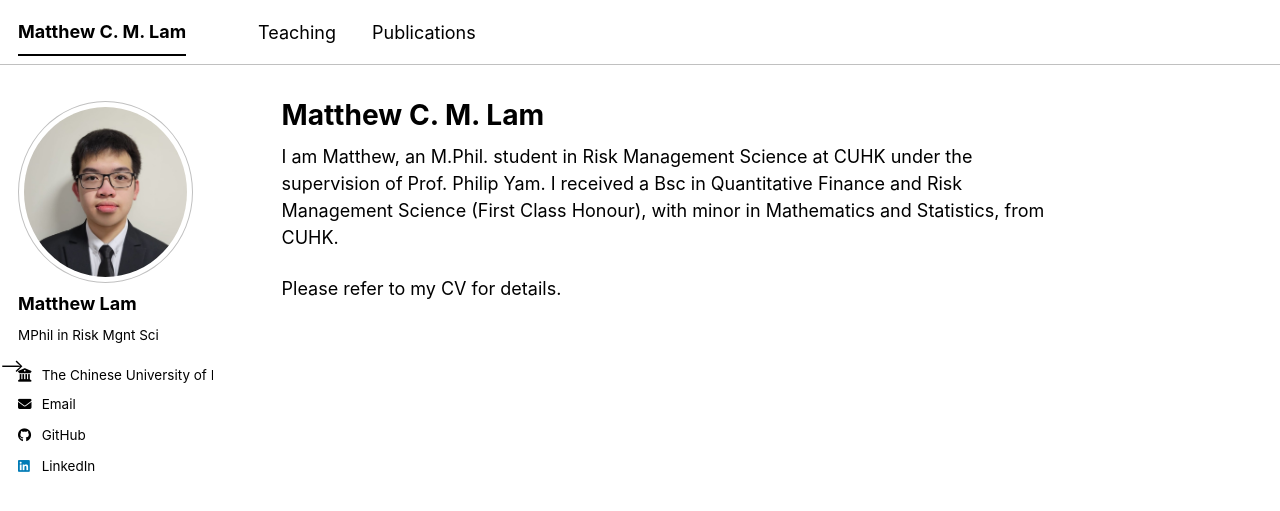
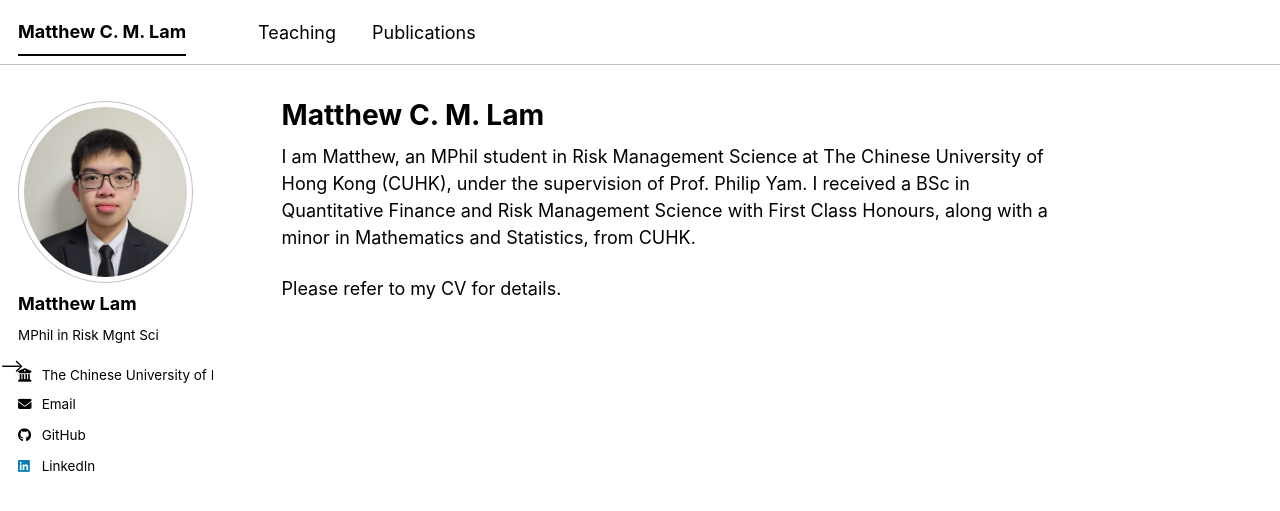
Before and after one commit to MatthewCMLam/matthewcmlam.github.io, a Jekyll site: the page built from _pages/about.md, in a window 1280 px wide. Shown: the top 511 px of the page. Built offline with Jekyll 4.4.1, drawn with Linux system fonts in a browser that asks for light colours; a style sheet for code colours, icons or effects is not loaded.

Commit message:
Update about.md

```diff
--- a/_pages/about.md
+++ b/_pages/about.md
@@ -7,6 +7,6 @@ redirect_from:
   - /about.html
 ---
 
-I am Matthew, an M.Phil. student in Risk Management Science at CUHK under the supervision of Prof. Philip Yam. I received a Bsc in Quantitative Finance and Risk Management Science (First Class Honour), with minor in Mathematics and Statistics, from CUHK.
+I am Matthew, an MPhil student in Risk Management Science at The Chinese University of Hong Kong (CUHK), under the supervision of Prof. Philip Yam. I received a BSc in Quantitative Finance and Risk Management Science with First Class Honours, along with a minor in Mathematics and Statistics, from CUHK.
 
 Please refer to my CV for details.
```
